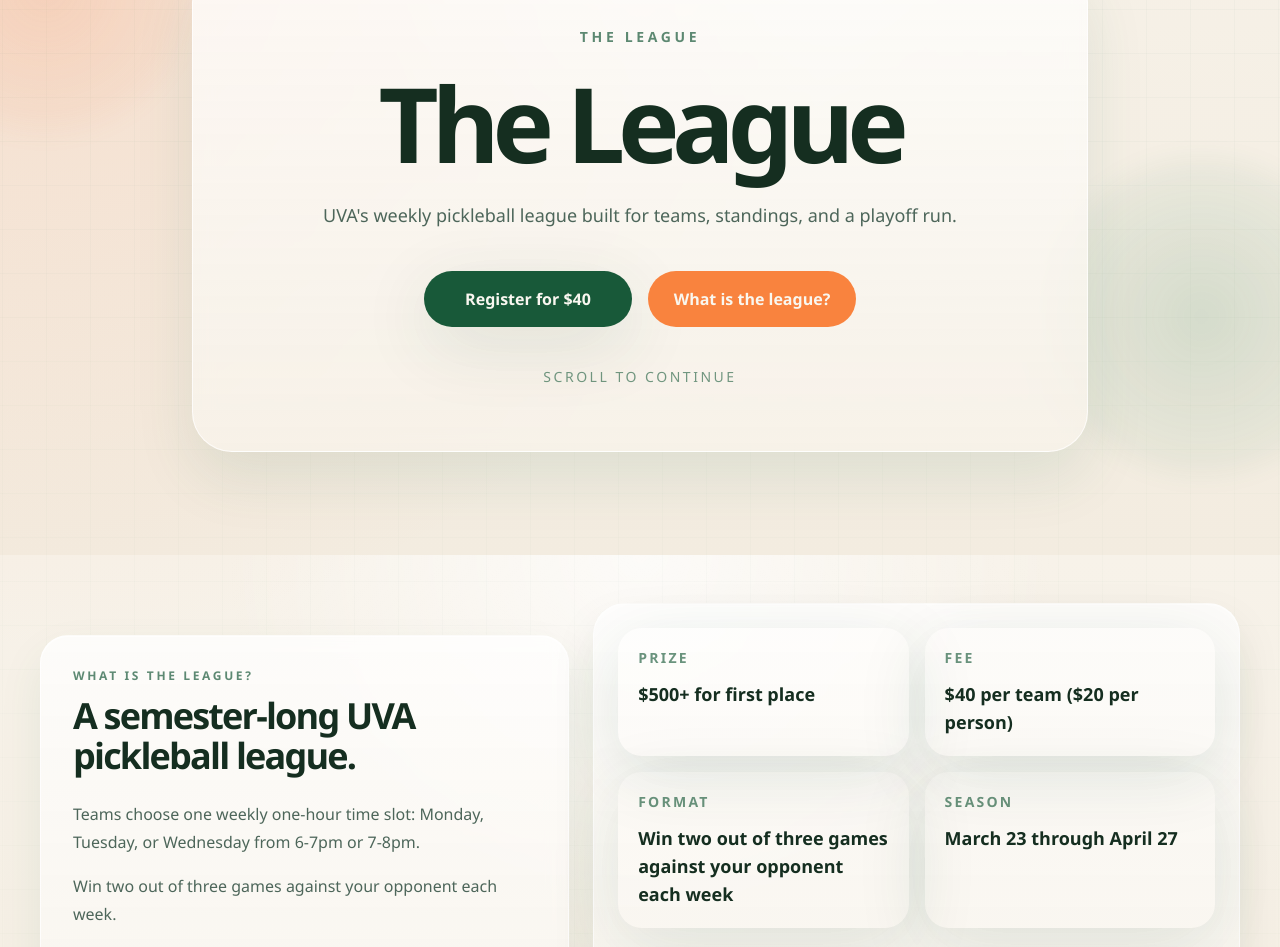
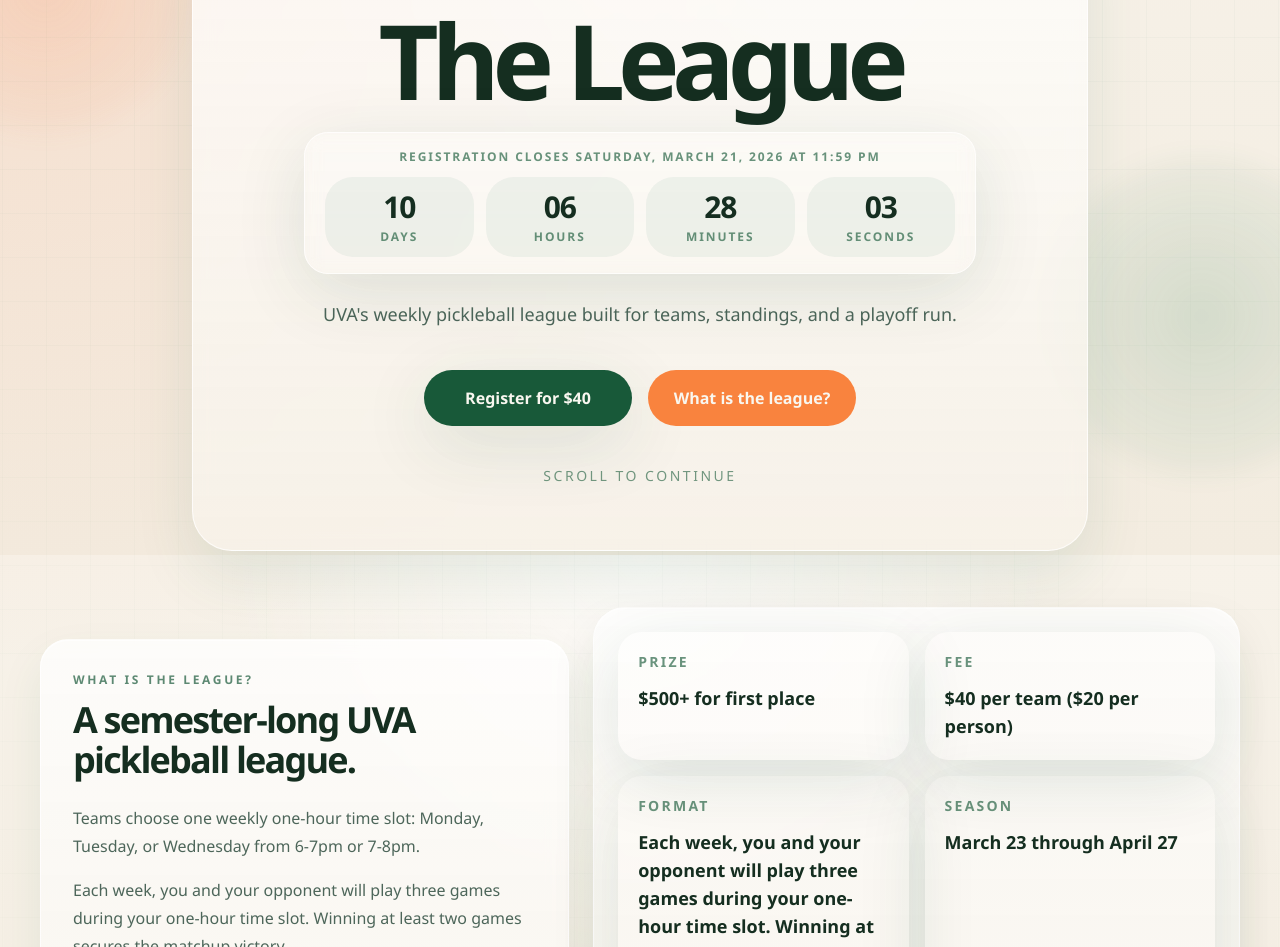
Before and after one commit to jays226/TheLeague, a Next.js app: page / in a window 1280 px wide. Shown: the part 245-1192 px from the top of the page. Built offline with nearby package versions, Linux system fonts and the light colour scheme; no server answers; the database is empty.

Commit message:
Add registration countdown

```diff
--- a/app/page.tsx
+++ b/app/page.tsx
@@ -1,6 +1,7 @@
 import Image from "next/image";
 import Link from "next/link";
 
+import { RegistrationCountdown } from "@/components/registration-countdown";
 import { SignupForm } from "@/components/signup-form";
 import { Card } from "@/components/ui/card";
 import { listSlots, type SlotRecord } from "@/lib/db";
@@ -62,6 +63,7 @@
                 <h1 className="mt-6 text-6xl font-semibold tracking-[-0.07em] text-foreground sm:text-7xl lg:text-[6.5rem]">
                   The League
                 </h1>
+                <RegistrationCountdown />
                 <p className="mx-auto mt-6 max-w-2xl text-lg leading-8 text-muted-foreground">
                   UVA&apos;s weekly pickleball league built for teams, standings, and a playoff run.
                 </p>
@@ -102,13 +104,16 @@
                     Teams choose one weekly one-hour time slot: Monday, Tuesday, or Wednesday from
                     6-7pm or 7-8pm.
                   </p>
-                  <p>Win two out of three games against your opponent each week.</p>
+                  <p>
+                    Each week, you and your opponent will play three games during your one-hour
+                    time slot. Winning at least two games secures the matchup victory.
+                  </p>
                   <p>
                     Top teams advance to the playoff tournament for a chance at the first-place cash
                     prize of $500 or more.
                   </p>
                   <p>We reserve the courts for you, so your team just has to show up and play.</p>
-                  <p>Deadline to register is March 20. Play starts March 23 and runs through April 27.</p>
+                  <p>Deadline to register is March 21. Play starts March 23 and runs through April 27.</p>
                 </div>
               </Card>
 
@@ -117,7 +122,10 @@
                   {[
                     ["Prize", "$500+ for first place"],
                     ["Fee", "$40 per team ($20 per person)"],
-                    ["Format", "Win two out of three games against your opponent each week"],
+                    [
+                      "Format",
+                      "Each week, you and your opponent will play three games during your one-hour time slot. Winning at least two games secures the matchup victory."
+                    ],
                     ["Season", "March 23 through April 27"]
                   ].map(([title, body]) => (
                     <div className="rounded-3xl bg-white/82 p-5 shadow-soft" key={title}>
@@ -180,7 +188,7 @@
                 </h2>
                 <div className="mt-6 space-y-4 text-base leading-7 text-muted-foreground">
                   <p>Registration fee for each team is $40 total, or $20 per person.</p>
-                  <p>Deadline to register is Friday, March 20, 2026 at 11:59 PM.</p>
+                  <p>Deadline to register is Saturday, March 21, 2026 at 11:59 PM.</p>
                   <p>We reserve the courts for you each week once your team is in the league.</p>
                   <p>Once approved, your team can lock a weekly slot and manage scheduling in the dashboard.</p>
                 </div>
--- /dev/null
+++ b/components/registration-countdown.tsx
@@ -0,0 +1,68 @@
+"use client";
+
+import { useEffect, useState } from "react";
+
+const deadline = new Date("2026-03-21T23:59:00-04:00").getTime();
+
+function getTimeLeft() {
+  const diff = Math.max(deadline - Date.now(), 0);
+  const totalSeconds = Math.floor(diff / 1000);
+
+  return {
+    days: Math.floor(totalSeconds / 86400),
+    hours: Math.floor((totalSeconds % 86400) / 3600),
+    minutes: Math.floor((totalSeconds % 3600) / 60),
+    seconds: totalSeconds % 60,
+    expired: diff <= 0
+  };
+}
+
+export function RegistrationCountdown() {
+  const [timeLeft, setTimeLeft] = useState(getTimeLeft);
+
+  useEffect(() => {
+    const interval = window.setInterval(() => {
+      setTimeLeft(getTimeLeft());
+    }, 1000);
+
+    return () => window.clearInterval(interval);
+  }, []);
+
+  if (timeLeft.expired) {
+    return (
+      <div className="mx-auto mt-5 max-w-xl rounded-2xl border border-[rgba(245,132,79,0.24)] bg-white/70 px-5 py-4 text-center shadow-soft">
+        <p className="text-xs font-semibold uppercase tracking-[0.16em] text-primary/65">
+          Registration countdown
+        </p>
+        <p className="mt-2 text-lg font-semibold text-foreground">
+          Registration deadline has passed.
+        </p>
+      </div>
+    );
+  }
+
+  return (
+    <div className="mx-auto mt-5 max-w-2xl rounded-[24px] border border-white/70 bg-white/72 px-5 py-4 shadow-soft backdrop-blur">
+      <p className="text-xs font-semibold uppercase tracking-[0.16em] text-primary/65">
+        Registration closes Saturday, March 21, 2026 at 11:59 PM
+      </p>
+      <div className="mt-3 grid grid-cols-4 gap-2 sm:gap-3">
+        {[
+          ["Days", timeLeft.days],
+          ["Hours", timeLeft.hours],
+          ["Minutes", timeLeft.minutes],
+          ["Seconds", timeLeft.seconds]
+        ].map(([label, value]) => (
+          <div className="rounded-2xl bg-[rgba(29,96,66,0.06)] px-3 py-3" key={label}>
+            <p className="text-2xl font-semibold tracking-[-0.04em] text-foreground sm:text-3xl">
+              {String(value).padStart(2, "0")}
+            </p>
+            <p className="mt-1 text-xs font-semibold uppercase tracking-[0.16em] text-primary/65">
+              {label}
+            </p>
+          </div>
+        ))}
+      </div>
+    </div>
+  );
+}
```
